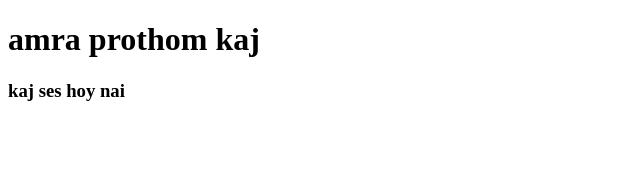
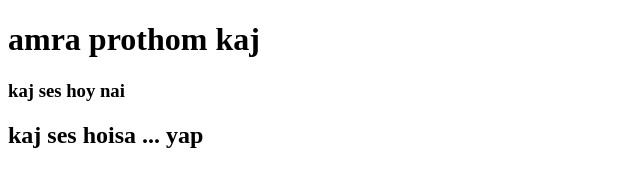
Before and after one commit to supta007/amar-prothom-kaj, a plain HTML site: page index.html in a window 1280 px wide. Shown: the whole page, without its empty margins (0-640 px from the left). Drawn offline with Linux system fonts and the light colour scheme.

Commit message:
learned all

```diff
--- a/index.html
+++ b/index.html
@@ -9,5 +9,6 @@
 <body>
     <h1>amra prothom kaj</h1>
     <h3>kaj ses hoy nai</h3>
+    <h2>kaj ses hoisa ... yap</h2>
 </body>
 </html>
```
